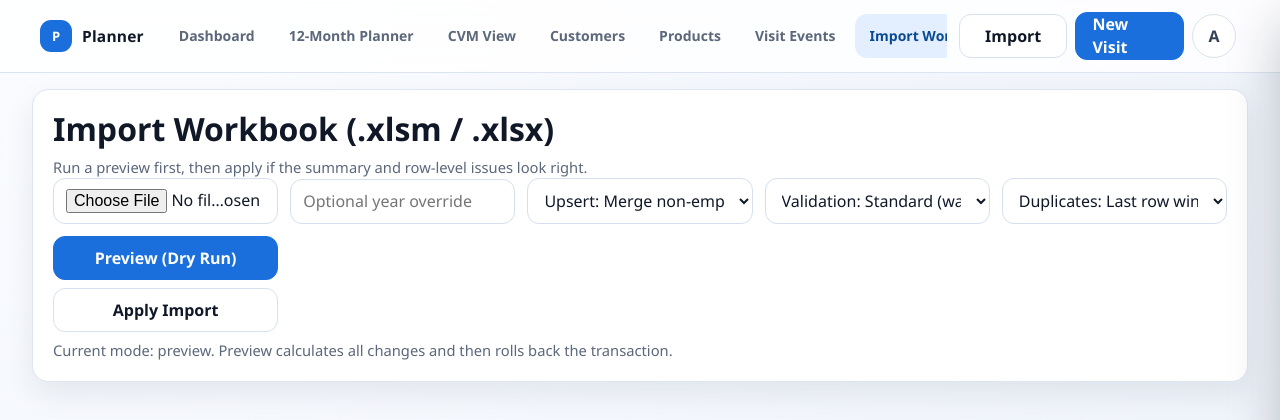
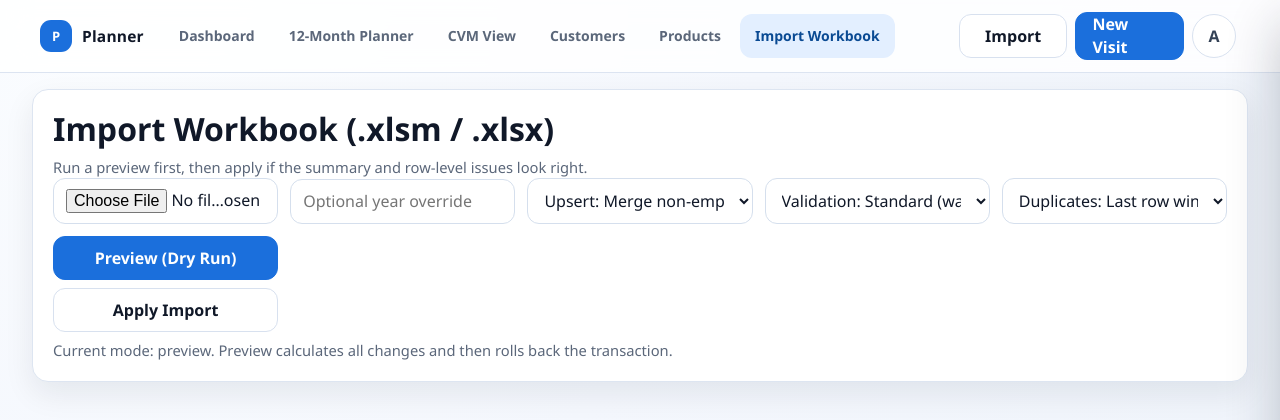
Before and after one commit to offroadaaron/planner, a FastAPI app: page /import in a window 1280 px wide. Shown: the top 420 px of the page. Run offline with FastAPI, Linux system fonts and the light colour scheme; parts of the project's set-up code (start-up, migrations or seed data) failed here and were passed over.

Commit message:
Remove Visit Events item from top navigation

```diff
--- a/app/static/dashboard-app.jsx
+++ b/app/static/dashboard-app.jsx
@@ -27,7 +27,6 @@ const navItems = [
   { label: "CVM View", href: "/cvm" },
   { label: "Customers", href: "/customers" },
   { label: "Products", href: "/products" },
-  { label: "Visit Events", href: "/events" },
   { label: "Import Workbook", href: "/import" },
 ];
 
--- a/app/templates/base.html
+++ b/app/templates/base.html
@@ -23,7 +23,6 @@
             <a href="/cvm" class="nav-link" data-nav-link>CVM View</a>
             <a href="/customers" class="nav-link" data-nav-link>Customers</a>
             <a href="/products" class="nav-link" data-nav-link>Products</a>
-            <a href="/events" class="nav-link" data-nav-link>Visit Events</a>
             <a href="/import" class="nav-link" data-nav-link>Import Workbook</a>
           </nav>
 
@@ -59,7 +58,6 @@
             <a href="/cvm" class="nav-link" data-nav-link>CVM View</a>
             <a href="/customers" class="nav-link" data-nav-link>Customers</a>
             <a href="/products" class="nav-link" data-nav-link>Products</a>
-            <a href="/events" class="nav-link" data-nav-link>Visit Events</a>
             <a href="/import" class="nav-link" data-nav-link>Import Workbook</a>
           </nav>
           <div class="sheet-actions">
```
